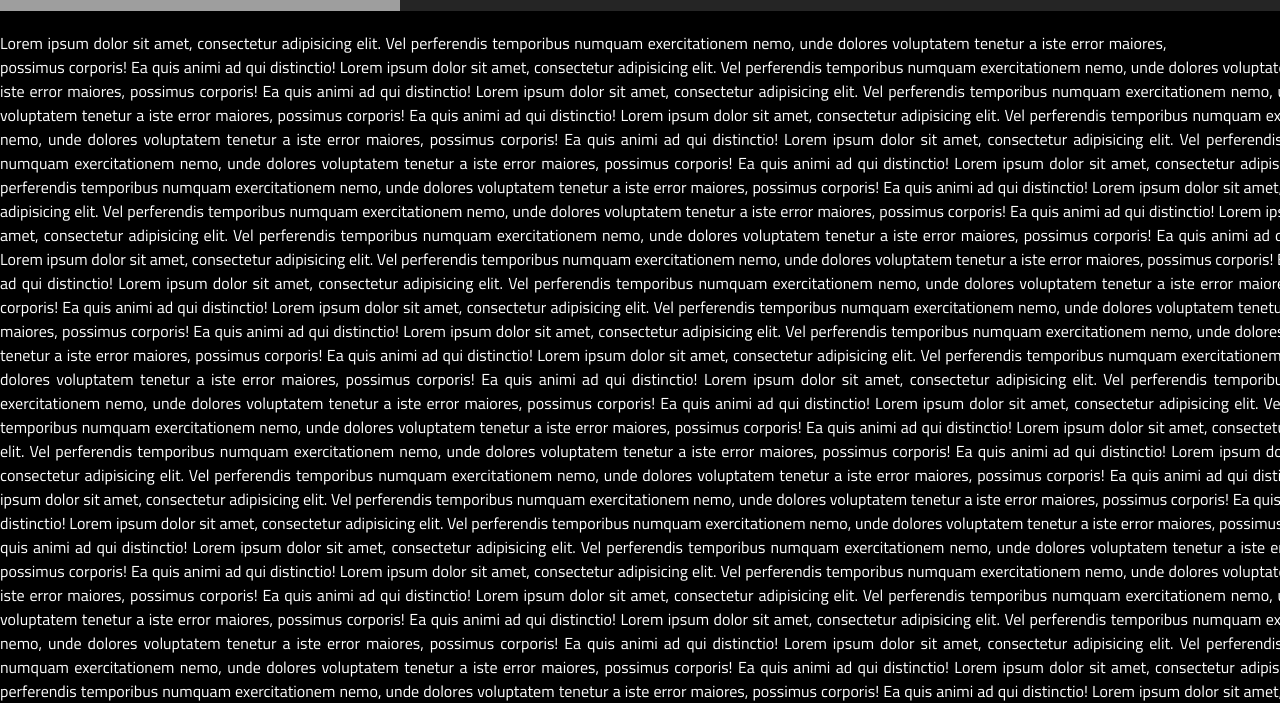
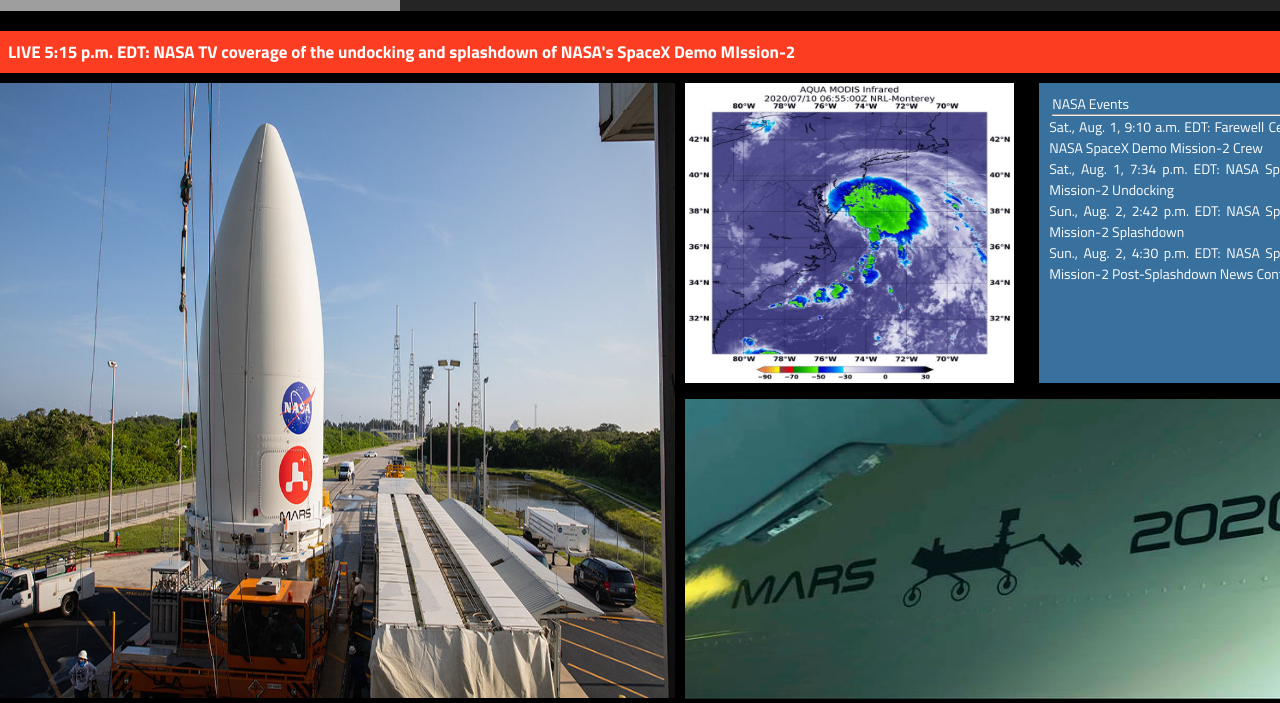
Before and after one commit to EmanuelDms/NasaClone, a plain HTML site: page index.html in a window 1280 px wide. Shown: the part 133-836 px from the top of the page. Drawn offline with Linux system fonts and the light colour scheme; grey boxes are pictures that could not be loaded.

Commit message:
Building principal news of main content

```diff
--- a/css/style.css
+++ b/css/style.css
@@ -21,6 +21,15 @@ a{
 
 .clear{
   clear: both;
+}
+
+#warning{
+  padding: 8px;
+  margin: 10px auto;
+  font-size: 17px;
+  font-weight: 700;
+  width: 1340px;
+  background-color: #fc3d21;
 }
 
 /* == HEADER == */
@@ -134,6 +143,66 @@ main{
   margin: 0 auto;
 }
 
+  /* == MAIN NEWS == */
+  #rightNews{
+    float: left;
+  }
+
+  #supNews{
+    margin-bottom: 10px;
+  }
+
+  main #first{
+    margin-right: 10px;
+    float: left;
+  }
+
+  main #second{
+    margin: 0;
+    float: left;
+  }
+
+  /* = Third = */
+  main #third{
+    background-color: #39719e;
+    font-size: 14px;
+    float: right;
+    /* border: 1px solid red; */
+    width: 319.75px;
+    height: 300px;
+  }
+  main #third section{
+    padding: 10px;
+  }
+
+  main #third a{
+    display: inline-block;
+  }
+
+
+  main #box-header{
+    padding: 0 3px;
+  }
+  /* /= Third = */
+  /* main #fourth{
+    clear: both;
+  } */
+
+  main #first section img{
+    width: 674.5px;
+    height: 615px;
+  }
+  main #second section img{
+    width: 329.75px;
+    height: 300px;
+  }
+
+  main #fourth section img{
+    width: 674.5px;
+    height: 300px;
+  }
+  /* /== MAIN NEWS == */
+
 /* /== MAIN CONTENT == */
 
 /* == FOOTER == */
--- a/index.html
+++ b/index.html
@@ -6,7 +6,7 @@
   <title>NASA</title>
   <link rel="icon" href="./assets/img/nasa-logo.svg">
   <script src="https://kit.fontawesome.com/07db58869a.js" crossorigin="anonymous"></script>
-  <link href="https://fonts.googleapis.com/css2?family=Titillium+Web&display=swap" rel="stylesheet">
+  <link href="https://fonts.googleapis.com/css2?family=Titillium+Web:ital,wght@0,200;0,300;0,400;0,600;0,700;0,900;1,200;1,300;1,400;1,600;1,700&display=swap" rel="stylesheet">
   <link rel="stylesheet" type="text/css" href="./css/style.css">
 </head>
 <body>
@@ -32,7 +32,55 @@
       </nav>
     <div class="clear"></div>
   </header>
+  <div id="warning">
+    LIVE 5:15 p.m. EDT: NASA TV coverage of the undocking and splashdown of NASA's SpaceX Demo MIssion-2
+  </div>
   <main>
+    <!-- MAIN NEWS -->
+    <article id="first">
+      <section>
+        <img src="./assets/img/1.jpg" alt="Rocket to the moon">
+      </section>
+    </article>
+
+    <div id="rightNews">
+      <div id="supNews">
+        <article id="second">
+          <section>
+            <img src="./assets/img/2.jpg" alt="Rocket to the moon">
+          </section>
+          <!-- <span></span> -->
+        </article>
+
+        <article id="third">
+          <section>
+            <div id="box-header">
+              <span>NASA Events</span>
+              <hr>
+            </div>
+
+            <a>Sat., Aug. 1, 9:10 a.m. EDT: Farewell Ceremony for NASA SpaceX Demo Mission-2 Crew</a>
+            <a>Sat., Aug. 1, 7:34 p.m. EDT: NASA SpaceX Demo Mission-2 Undocking</a>
+            <a>Sun., Aug. 2, 2:42 p.m. EDT: NASA SpaceX Demo Mission-2 Splashdown</a>
+            <a>Sun., Aug. 2, 4:30 p.m. EDT: NASA SpaceX Demo Mission-2 Post-Splashdown News Conference</a>
+          </section>
+
+          <!-- <footer>
+            <hr>
+            oi
+          </footer> -->
+        </article>
+        <div class="clear"></div>
+      </div>
+
+      <article id="fourth">
+        <section>
+          <img src="./assets/img/3.jpg" alt="Rocket to the moon">
+        </section>
+      </article>
+    </div>
+    <!-- // MAIN NEWS -->
+    <div class="clear"></div>
     <script>
       for (let i = 0; i < 40; i++) {
         document.write('Lorem ipsum dolor sit amet, consectetur adipisicing elit. Vel perferendis temporibus numquam exercitationem nemo, unde dolores voluptatem tenetur a iste error maiores, possimus corporis! Ea quis animi ad qui distinctio!\n');
```
